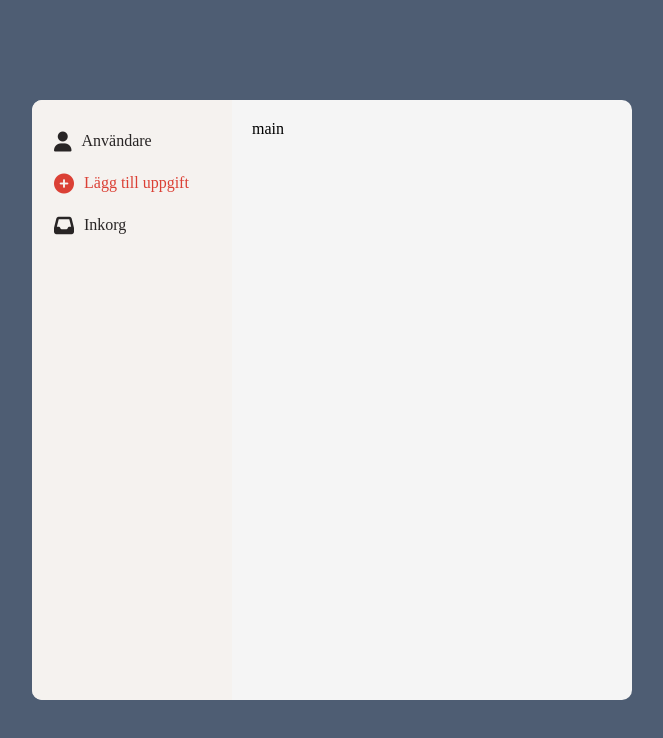
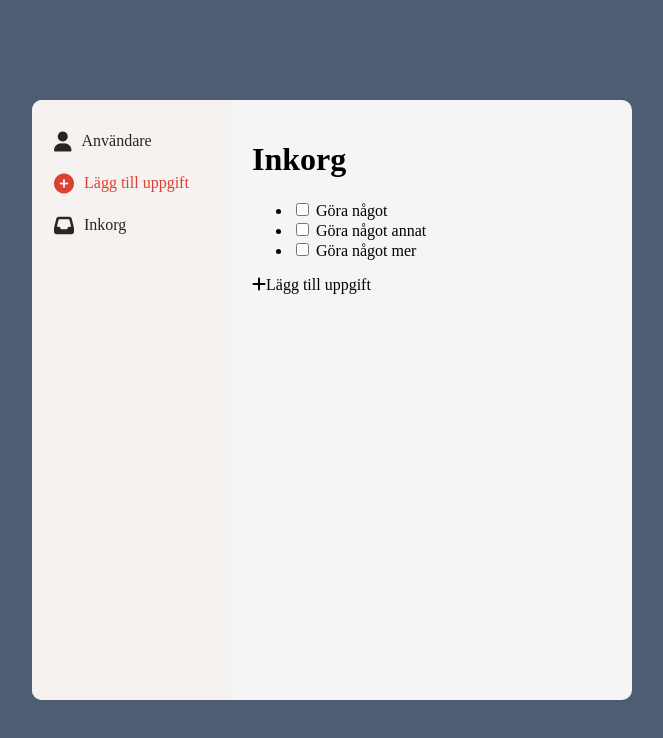
Before and after one commit to helihard/todoish, a React (Vite) app: page / in a window 1280 px wide. Shown: the top 738 px of the page, without its empty margins (308-971 px from the left). Built offline with nearby package versions, Linux system fonts and the light colour scheme.

Commit message:
split code into components

```diff
--- a/src/components/MainContainer.jsx
+++ b/src/components/MainContainer.jsx
@@ -1,21 +1,11 @@
+import Sidebar from "./Sidebar.jsx";
+import Inbox from "./Inbox.jsx";
+
 function MainContainer() {
   return (
     <div id="container">
-      <aside>
-        <div>
-          <i className="fa-solid fa-user fa-lg" id="user-icon"></i>
-          Användare
-        </div>
-        <div>
-          <i className="fa-solid fa-circle-plus fa-lg" id="add-task-icon"></i>
-          Lägg till uppgift
-        </div>
-        <div>
-          <i className="fa-solid fa-inbox fa-lg" id="inbox-icon"></i>
-          Inkorg
-        </div>
-      </aside>
-      <main>main</main>
+      <Sidebar />
+      <Inbox />
     </div>
   );
 }
--- /dev/null
+++ b/src/components/Sidebar.jsx
@@ -0,0 +1,20 @@
+function Sidebar() {
+  return (
+    <aside>
+      <div>
+        <i className="fa-solid fa-user fa-lg" id="user-icon"></i>
+        <span>Användare</span>
+      </div>
+      <div>
+        <i className="fa-solid fa-circle-plus fa-lg" id="add-task-icon"></i>
+        <span>Lägg till uppgift</span>
+      </div>
+      <div>
+        <i className="fa-solid fa-inbox fa-lg" id="inbox-icon"></i>
+        <span>Inkorg</span>
+      </div>
+    </aside>
+  );
+}
+
+export default Sidebar;
```
